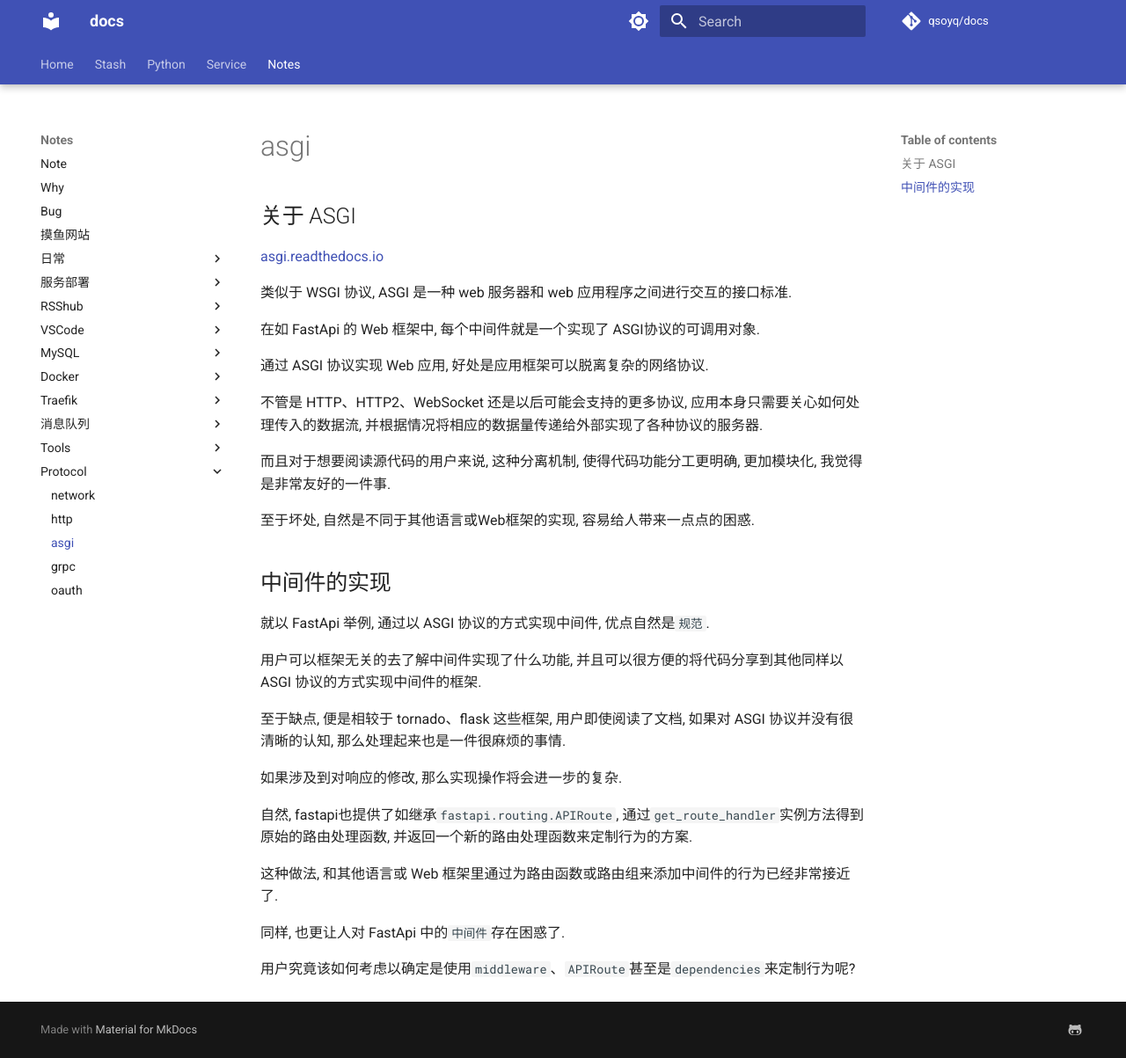
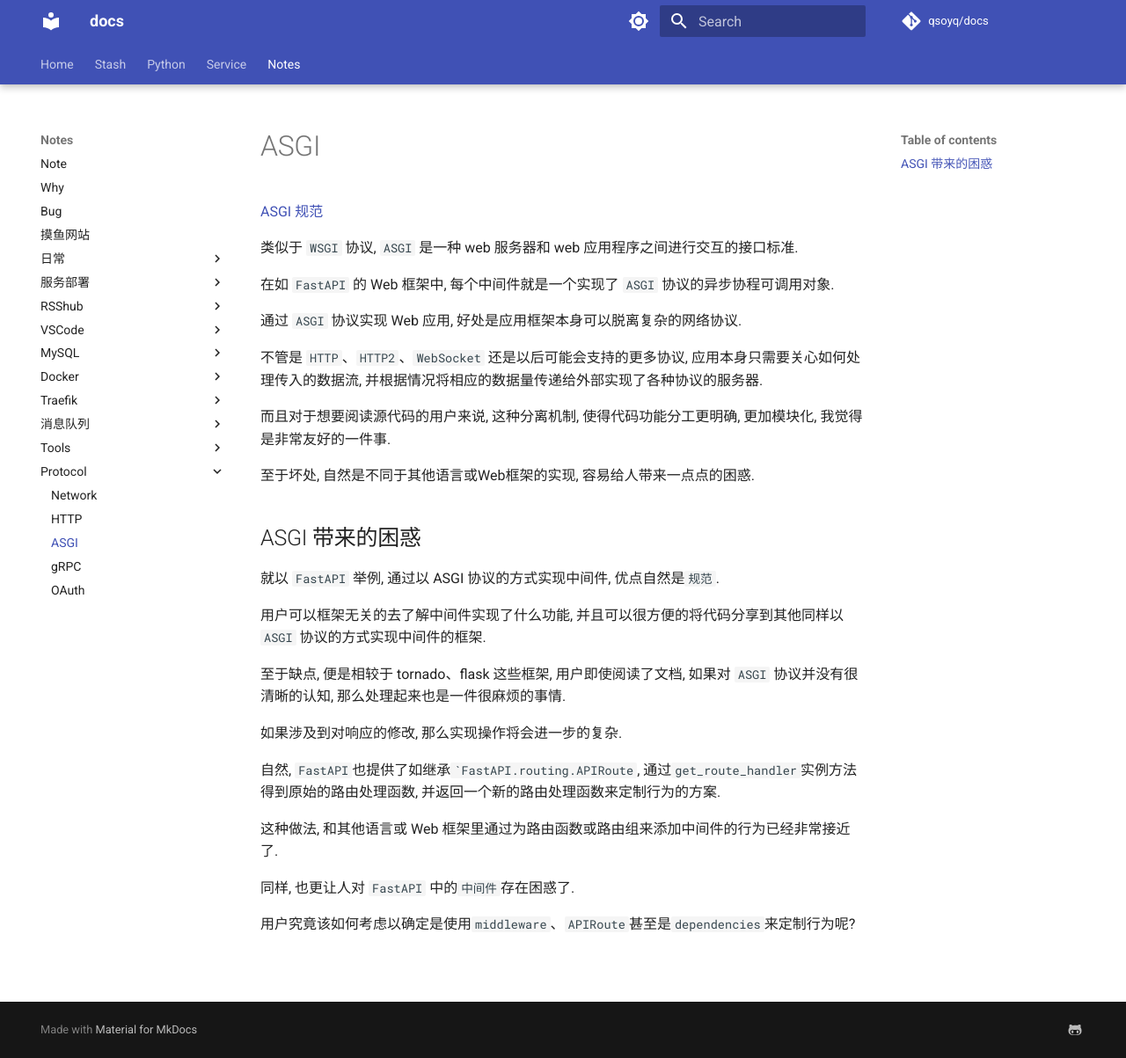
Before and after one commit to qsoyq/docs, an MkDocs documentation site: the page built from docs/protocol/asgi.md, in a window 1280 px wide and 1203 px high. Shown: the whole window at 88% size. Built offline with MkDocs 1.6.1 and Material for MkDocs 9.7.7, drawn with Linux system fonts in a browser that asks for light colours; comment, search, counter and statistics services are not loaded.

```diff
--- a/docs/protocol/asgi.md
+++ b/docs/protocol/asgi.md
@@ -1,35 +1,33 @@
-# asgi
+# ASGI
 
-## 关于 ASGI
+[ASGI 规范](https://asgi.readthedocs.io/en/latest/)
 
-[asgi.readthedocs.io](https://asgi.readthedocs.io/en/latest/)
+类似于 `WSGI` 协议, `ASGI` 是一种 web 服务器和 web 应用程序之间进行交互的接口标准.
 
-类似于 WSGI 协议, ASGI 是一种 web 服务器和 web 应用程序之间进行交互的接口标准.
+在如 `FastAPI` 的 Web 框架中, 每个中间件就是一个实现了 `ASGI` 协议的异步协程可调用对象.
 
-在如 FastApi 的 Web 框架中, 每个中间件就是一个实现了 ASGI协议的可调用对象.
+通过 `ASGI` 协议实现 Web 应用, 好处是应用框架本身可以脱离复杂的网络协议.
 
-通过 ASGI 协议实现 Web 应用, 好处是应用框架可以脱离复杂的网络协议.
-
-不管是 HTTP、HTTP2、WebSocket 还是以后可能会支持的更多协议, 应用本身只需要关心如何处理传入的数据流, 并根据情况将相应的数据量传递给外部实现了各种协议的服务器.
+不管是 `HTTP`、`HTTP2`、`WebSocket` 还是以后可能会支持的更多协议, 应用本身只需要关心如何处理传入的数据流, 并根据情况将相应的数据量传递给外部实现了各种协议的服务器.
 
 而且对于想要阅读源代码的用户来说, 这种分离机制, 使得代码功能分工更明确, 更加模块化, 我觉得是非常友好的一件事.
 
 至于坏处, 自然是不同于其他语言或Web框架的实现, 容易给人带来一点点的困惑.
 
-## 中间件的实现
+## ASGI 带来的困惑
 
-就以 FastApi 举例, 通过以 ASGI 协议的方式实现中间件, 优点自然是`规范`.
+就以 `FastAPI` 举例, 通过以 ASGI 协议的方式实现中间件, 优点自然是`规范`.
 
-用户可以框架无关的去了解中间件实现了什么功能, 并且可以很方便的将代码分享到其他同样以 ASGI 协议的方式实现中间件的框架.
+用户可以框架无关的去了解中间件实现了什么功能, 并且可以很方便的将代码分享到其他同样以 `ASGI` 协议的方式实现中间件的框架.
 
-至于缺点, 便是相较于 tornado、flask 这些框架, 用户即使阅读了文档, 如果对 ASGI 协议并没有很清晰的认知, 那么处理起来也是一件很麻烦的事情.
+至于缺点, 便是相较于 tornado、flask 这些框架, 用户即使阅读了文档, 如果对 `ASGI` 协议并没有很清晰的认知, 那么处理起来也是一件很麻烦的事情.
 
 如果涉及到对响应的修改, 那么实现操作将会进一步的复杂.
 
-自然, fastapi也提供了如继承`fastapi.routing.APIRoute`, 通过`get_route_handler`实例方法得到原始的路由处理函数, 并返回一个新的路由处理函数来定制行为的方案.
+自然, `FastAPI`也提供了如继承``FastAPI.routing.APIRoute`, 通过`get_route_handler`实例方法得到原始的路由处理函数, 并返回一个新的路由处理函数来定制行为的方案.
 
 这种做法, 和其他语言或 Web 框架里通过为路由函数或路由组来添加中间件的行为已经非常接近了.
 
-同样, 也更让人对 FastApi 中的`中间件`存在困惑了.
+同样, 也更让人对 `FastAPI` 中的`中间件`存在困惑了.
 
 用户究竟该如何考虑以确定是使用`middleware`、`APIRoute`甚至是`dependencies`来定制行为呢?
--- a/mkdocs.yml
+++ b/mkdocs.yml
@@ -122,6 +122,7 @@ nav:
                 - PerplexityPro: note/daily/perplexity.md
                 - 关于缓存的那些事: note/daily/cache.md
                 - NGA 移除外链警告: note/daily/remove_nga_url_alert.md
+                - 时序数据库的特点: note/daily/tsdb.md
                 - Apple 快捷指令:
                       - 创建 Github Issue: note/daily/shortcuts/create_github_issue.md
           - 服务部署:
@@ -174,8 +175,8 @@ nav:
                 - docker: tools/docker.md
 
           - Protocol:
-                - network: protocol/network.md
-                - http: protocol/http.md
-                - asgi: protocol/asgi.md
-                - grpc: protocol/grpc.md
-                - oauth: protocol/oauth.md
+                - Network: protocol/network.md
+                - HTTP: protocol/http.md
+                - ASGI: protocol/asgi.md
+                - gRPC: protocol/grpc.md
+                - OAuth: protocol/oauth.md
```
Also changed, not shown: docs/note/daily/tsdb.md (added, +22 -0 lines).
